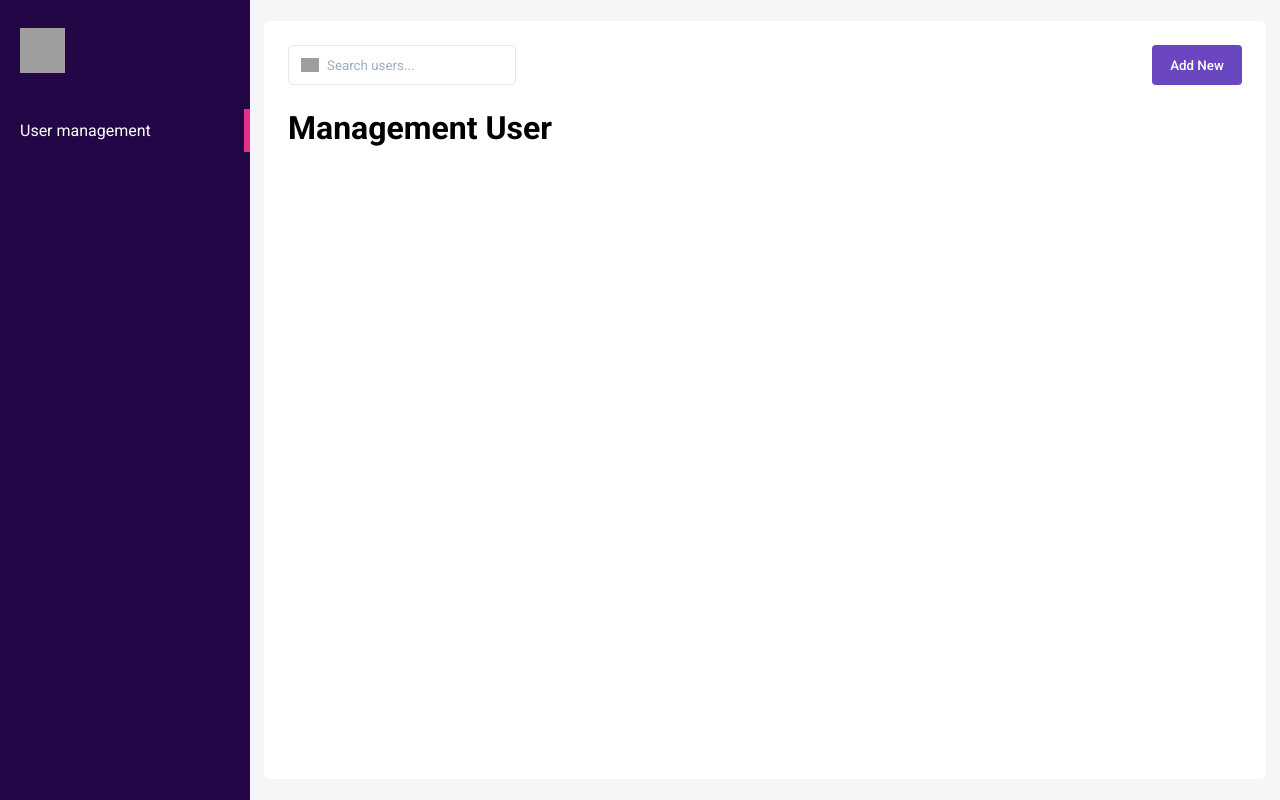
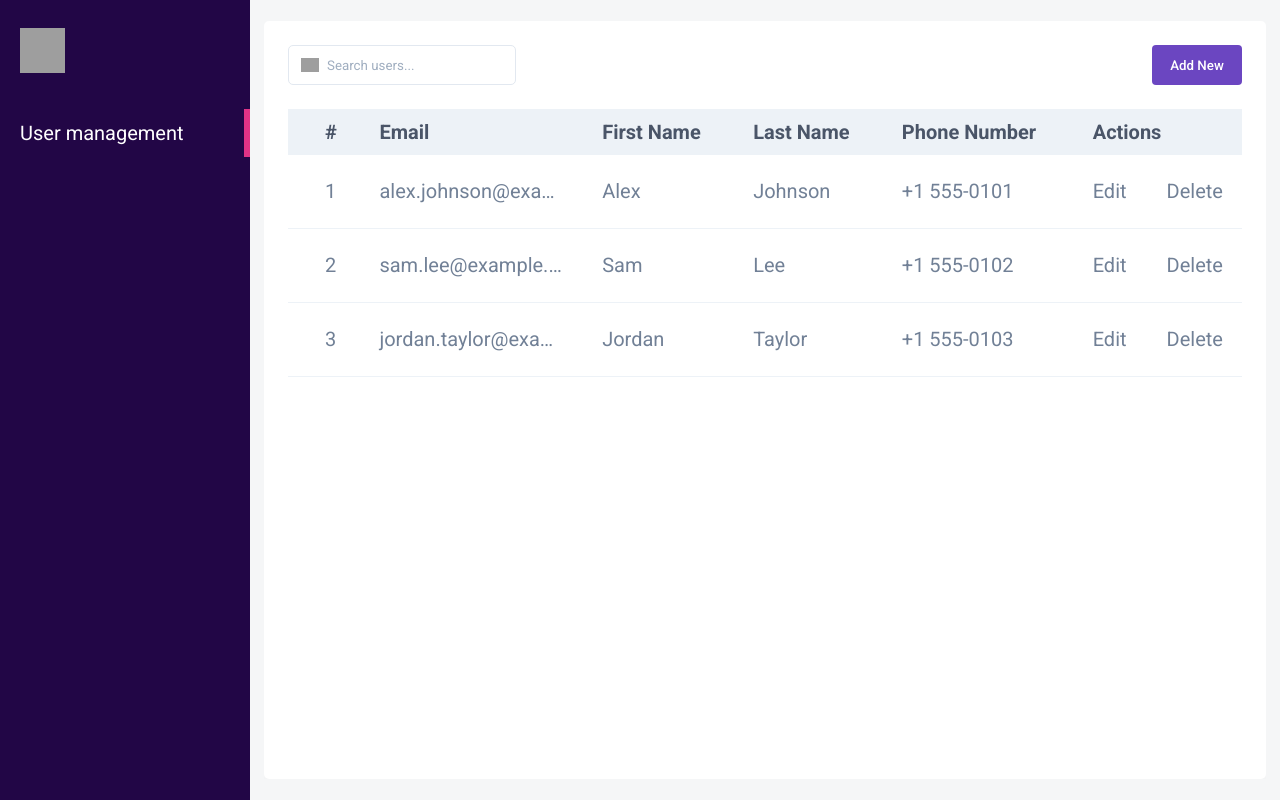
Before and after one commit to lebalong123work/long-le-internship, a React (Vite) app in the folder react-training/practices-react-ui/: page / in a window 1280 px wide. Built offline with nearby package versions, Linux system fonts and the light colour scheme; grey boxes are pictures that could not be loaded.

Commit message:
feat: Stage 3 - task 1

```diff
--- a/react-training/practices-react-ui/src/App.tsx
+++ b/react-training/practices-react-ui/src/App.tsx
@@ -1,7 +1,33 @@
 import { useState, type ChangeEvent } from "react";
 import { AppLayout } from "@/components/layout/AppLayout";
 import { Sidebar } from "@/components/layout/Sidebar";
+import { UserTable } from "@/components/table/UserTable";
 import { Toolbar } from "@/components/toolbar/Toolbar";
+import type { User } from "@/scripts/types/user";
+
+const mockUsers: User[] = [
+  {
+    id: 1,
+    email: "alex.johnson@example.com",
+    first_name: "Alex",
+    last_name: "Johnson",
+    phone_number: "+1 555-0101",
+  },
+  {
+    id: 2,
+    email: "sam.lee@example.com",
+    first_name: "Sam",
+    last_name: "Lee",
+    phone_number: "+1 555-0102",
+  },
+  {
+    id: 3,
+    email: "jordan.taylor@example.com",
+    first_name: "Jordan",
+    last_name: "Taylor",
+    phone_number: "+1 555-0103",
+  },
+];
 
 export default function App() {
   const [searchTerm, setSearchTerm] = useState("");
@@ -9,6 +35,12 @@ export default function App() {
   const handleSearchChange = (event: ChangeEvent<HTMLInputElement>) => {
     setSearchTerm(event.currentTarget.value);
   };
+
+  const filteredUsers = mockUsers.filter((user) =>
+    [user.email, user.first_name, user.last_name, user.phone_number].some(
+      (value) => value.toLowerCase().includes(searchTerm.trim().toLowerCase()),
+    ),
+  );
 
   return (
     <AppLayout
@@ -22,7 +54,11 @@ export default function App() {
               console.info("The add-user modal is not implemented yet.")
             }
           />
-          <h1>Management User</h1>
+          <UserTable
+            users={filteredUsers}
+            onEdit={(user) => console.info("Edit user:", user)}
+            onDelete={(user) => console.info("Delete user:", user)}
+          />
         </div>
       }
     />
--- /dev/null
+++ b/react-training/practices-react-ui/src/components/table/EmptyState.tsx
@@ -0,0 +1,9 @@
+export function EmptyState() {
+  return (
+    <tr>
+      <td className="empty-state" colSpan={6}>
+        No users found.
+      </td>
+    </tr>
+  );
+}
--- /dev/null
+++ b/react-training/practices-react-ui/src/components/table/UserTable.tsx
@@ -0,0 +1,35 @@
+import type { User } from "@/scripts/types/user";
+import { EmptyState } from "./EmptyState";
+import { UserTableHeader } from "./UserTableHeader";
+import { UserTableRow } from "./UserTableRow";
+
+interface UserTableProps {
+  users: User[];
+  onEdit: (user: User) => void;
+  onDelete: (user: User) => void;
+}
+
+export function UserTable({ users, onEdit, onDelete }: UserTableProps) {
+  return (
+    <div className="table-scroll">
+      <table className="table-user">
+        <UserTableHeader />
+        <tbody>
+          {users.length === 0 ? (
+            <EmptyState />
+          ) : (
+            users.map((user, index) => (
+              <UserTableRow
+                key={user.id}
+                user={user}
+                index={index}
+                onEdit={onEdit}
+                onDelete={onDelete}
+              />
+            ))
+          )}
+        </tbody>
+      </table>
+    </div>
+  );
+}
--- /dev/null
+++ b/react-training/practices-react-ui/src/components/table/UserTableHeader.tsx
@@ -0,0 +1,14 @@
+export function UserTableHeader() {
+  return (
+    <thead>
+      <tr className="table-header">
+        <th scope="col">#</th>
+        <th scope="col">Email</th>
+        <th scope="col">First Name</th>
+        <th scope="col">Last Name</th>
+        <th scope="col">Phone Number</th>
+        <th scope="col">Actions</th>
+      </tr>
+    </thead>
+  );
+}
--- /dev/null
+++ b/react-training/practices-react-ui/src/components/table/UserTableRow.tsx
@@ -0,0 +1,45 @@
+import type { User } from "@/scripts/types/user";
+
+interface UserTableRowProps {
+  user: User;
+  index: number;
+  onEdit: (user: User) => void;
+  onDelete: (user: User) => void;
+}
+
+export function UserTableRow({
+  user,
+  index,
+  onEdit,
+  onDelete,
+}: UserTableRowProps) {
+  return (
+    <tr className="table-row">
+      <td>{index + 1}</td>
+      <td>{user.email}</td>
+      <td>{user.first_name}</td>
+      <td>{user.last_name}</td>
+      <td>{user.phone_number}</td>
+      <td>
+        <div className="table-actions">
+          <button
+            className="action-link"
+            type="button"
+            aria-label={`Edit ${user.email}`}
+            onClick={() => onEdit(user)}
+          >
+            Edit
+          </button>
+          <button
+            className="action-link action-link--danger"
+            type="button"
+            aria-label={`Delete ${user.email}`}
+            onClick={() => onDelete(user)}
+          >
+            Delete
+          </button>
+        </div>
+      </td>
+    </tr>
+  );
+}
--- /dev/null
+++ b/react-training/practices-react-ui/src/scripts/types/user.ts
@@ -0,0 +1,7 @@
+export interface User {
+  id: string | number
+  email: string
+  first_name: string
+  last_name: string
+  phone_number: string
+}
--- a/react-training/practices-react-ui/src/styles/global.css
+++ b/react-training/practices-react-ui/src/styles/global.css
@@ -13,7 +13,7 @@ body {
   font-family: var(--font-family-main);
   background-color: var(--color-bg-app);
   color: var(--color-text-main);
-  font-size: 16px;
+  font-size: var(--font-size-base);
   -webkit-font-smoothing: antialiased;
   -moz-osx-font-smoothing: grayscale;
 }
--- a/react-training/practices-react-ui/src/styles/index.css
+++ b/react-training/practices-react-ui/src/styles/index.css
@@ -3,3 +3,4 @@
 @import './layout.css';
 @import './sidebar.css';
 @import './toolbar.css';
+@import './table.css';
--- a/react-training/practices-react-ui/src/styles/layout.css
+++ b/react-training/practices-react-ui/src/styles/layout.css
@@ -10,7 +10,7 @@
   flex: 1;
   min-width: 0;
   margin: 21px 14px;
-  overflow-y: auto;
+  overflow: auto;
 }
 
 .main {
--- /dev/null
+++ b/react-training/practices-react-ui/src/styles/table.css
@@ -0,0 +1,81 @@
+.table-user {
+  width: 100%;
+  border-collapse: collapse;
+  color: var(--color-text-table);
+  text-align: left;
+}
+
+.table-user th,
+.table-user td {
+  border-bottom: 1px solid var(--color-border-table);
+}
+
+.table-header {
+  background-color: var(--color-bg-table-header);
+  color: var(--color-text-header);
+  font-weight: 700;
+}
+
+.table-header th {
+  position: sticky;
+  top: 63px;
+  z-index: 3;
+  min-height: 40px;
+  padding: 11px 0 10px 37px;
+  background-color: var(--color-bg-table-header);
+  color: var(--color-text-header);
+  font-weight: 700;
+}
+
+.table-row {
+  background-color: var(--color-bg-main);
+  min-height: 71px;
+}
+
+.table-row td {
+  max-width: 200px;
+  min-height: 71px;
+  padding: 24px 0 25px 37px;
+  overflow: hidden;
+  text-overflow: ellipsis;
+  white-space: nowrap;
+}
+
+.table-actions {
+  display: flex;
+  align-items: center;
+}
+
+.action-link {
+  padding: 0;
+  background: none;
+  color: var(--color-text-table);
+  font: inherit;
+  cursor: pointer;
+}
+
+.action-link--danger {
+  margin-left: 40px;
+}
+
+.action-link--danger:hover {
+  color: var(--color-danger);
+  text-decoration: underline;
+}
+
+.empty-state {
+  padding: 32px 16px;
+  color: var(--color-text-muted);
+  text-align: center;
+}
+
+.table-scroll {
+  width: 100%;
+  overflow: visible;
+}
+
+@media (max-width: 720px) {
+  .table-user {
+    min-width: 680px;
+  }
+}
--- a/react-training/practices-react-ui/src/styles/toolbar.css
+++ b/react-training/practices-react-ui/src/styles/toolbar.css
@@ -1,4 +1,7 @@
 .form-secondary {
+  position: sticky;
+  top: 0;
+  z-index: 4;
   display: flex;
   align-items: center;
   justify-content: space-between;
--- a/react-training/practices-react-ui/src/styles/variables.css
+++ b/react-training/practices-react-ui/src/styles/variables.css
@@ -36,6 +36,7 @@
   /* Typography Families */
   --font-family-main: "Roboto", sans-serif;
   --font-family-desc: "Karla", sans-serif;
+  --font-size-base: 20px;
 
   /* Border Radii */
   --radius-sm: 4px;
```
